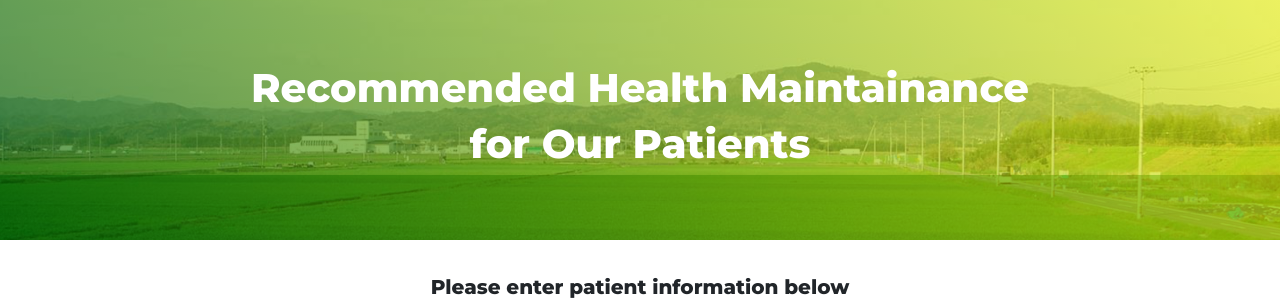
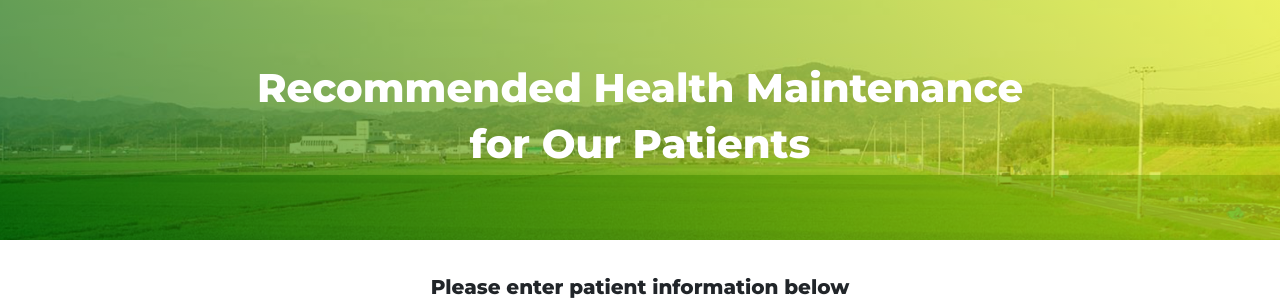
Before and after one commit to tsunochan0731/koikesensei, a Flask app: page /index in a window 1280 px wide. Shown: the top 302 px of the page. Run offline with Flask 2, Linux system fonts and the light colour scheme; some libraries are stand-ins or nearby versions.

Commit message:
“共有”

```diff
--- a/app.py
+++ b/app.py
@@ -15,12 +15,12 @@ app = Flask(__name__)
 #「/index」へアクセスがあった場合に、「index.html」を返す
 @app.route("/index")
 def index():
-    return render_template('index.html', title='health maintainance')
+    return render_template('index.html', title='health maintenance')
     # returnにtitleとnameの変数を追加。
 
 @app.route("/")
 def toppage():
-    return render_template('toppage.html', title='health maintainance')
+    return render_template('toppage.html', title='health maintenance')
 
 #POSTの時の処理
 #returnの前でも返せない。なぜ？
--- a/templates/index.html
+++ b/templates/index.html
@@ -5,10 +5,10 @@
     <meta name="viewport" content="width=device-width, initial-scale=1, shrink-to-fit=no">
     <meta property="og:url" content="https://scfm-hm.appspot.com/index"/>
     <meta property="og:type" content="website"/>
-    <meta property="og:title" content="SCFM Health Maintainance App"/>
+    <meta property="og:title" content="SCFM Health Maintenance App"/>
     <meta property="og:image" content="https://scfm-hm.appspot.com/static/images/OGP.jpg"/>
     <meta property="og:description" content=“滋賀家庭医療学センター(SCFM)によるヘルスメンテナンスのアプリケーションです”/>
-    <title>SCFM Health Maintainance</title>
+    <title>SCFM Health Maintenance</title>
     <!-- <link rel="stylesheet" href="../static/style.css"> -->
     <link rel="stylesheet" href="https://stackpath.bootstrapcdn.com/bootstrap/4.5.0/css/bootstrap.min.css" integrity="sha384-9aIt2nRpC12Uk9gS9baDl411NQApFmC26EwAOH8WgZl5MYYxFfc+NcPb1dKGj7Sk" crossorigin="anonymous">
     <link rel="stylesheet" href="{{url_for('static',filename = 'index.css')}}">
@@ -17,7 +17,7 @@
   <body>
     <div class="header">
       <div class="jumbotron jumbotron-fluid jumbotron-header">
-        <h1>Recommended Health Maintainance</h1>
+        <h1>Recommended Health Maintenance</h1>
         <h1>for Our Patients</h1>
       </div>
     </div>
--- a/templates/result.html
+++ b/templates/result.html
@@ -4,7 +4,7 @@
     <meta charset="utf-8">
     <!-- viewportを指定する。指定するだけでもスマホでそれなりの表示になる。 -->
     <meta name="viewport" content="width=device-width,initial-scale=1">
-    <title>SCFM Health Maintainance</title>
+    <title>SCFM Health Maintenance</title>
     <!-- <link rel="stylesheet" href="../static/style.css"> -->
     {# Bootstrapの設定ファイルを一式読み込みする。 #}
     <link rel="stylesheet" href="https://stackpath.bootstrapcdn.com/bootstrap/4.3.1/css/bootstrap.min.css" integrity="sha384-ggOyR0iXCbMQv3Xipma34MD+dH/1fQ784/j6cY/iJTQUOhcWr7x9JvoRxT2MZw1T" crossorigin="anonymous">
@@ -20,13 +20,13 @@
   <body>
     <div class="header">
       <div class="jumbotron jumbotron-fluid jumbotron-header">
-        <h1>Recommended Health Maintainance</h1>
+        <h1>Recommended Health Maintenance</h1>
         <h1>for Our Patients</h1>
       </div>
     </div>
 
     <div class="main-result">
-      <p class="thema">These health maintainance are recommended for your patient</p>
+      <p class="thema">These health maintenance are recommended for your patient</p>
       <div class="row">
         <div class="col-sm-12 caution">
           <p>※以下の点にご注意ください。</p>
--- a/templates/toppage.html
+++ b/templates/toppage.html
@@ -3,9 +3,9 @@
   <head>
     <meta charset="utf-8">
     <meta name="viewport" content="width=device-width, initial-scale=1, shrink-to-fit=no">
-    <meta property="og:url" content="https://scfm-hm.appspot.com"/>
+    <meta property="og:url" content="https://scfm-hm.appspot.com/"/>
     <meta property="og:type" content="website"/>
-    <meta property="og:title" content=“SCFM Health Maintainance”/>
+    <meta property="og:title" content="SCFM Health Maintenance App"/>
     <meta property="og:image" content="https://scfm-hm.appspot.com/static/images/OGP.jpg"/>
     <meta property="og:description" content=“滋賀家庭医療学センター(SCFM)によるヘルスメンテナンスのアプリケーションです”/>
     <title>SCFM Health Maintainance</title>
@@ -20,7 +20,7 @@
   <body>
     <div class="jumbotron jumbotron-fluid explanation">
           <div class="container">
-            <h1 class="thema">Health Maintainance Recommendation App in Japan<p>presented by SCFM</p></h1>
+            <h1 class="thema">Health Maintenance Recommendation App in Japan<p>presented by SCFM</p></h1>
             <div class="statement">
               <p>滋賀家庭医療学センター監修の予防医療・ヘルスメンテナンスのアプリケーションを提供するサイトです。
               <p>予防医療・ヘルスメンテナンスは、健康を維持・増進するために医療者が患者に対して積極的に行う推奨・勧奨のことであり、スクリーニング、カウンセリング、予防接種、予防的内服に分類されます。</p>
```
